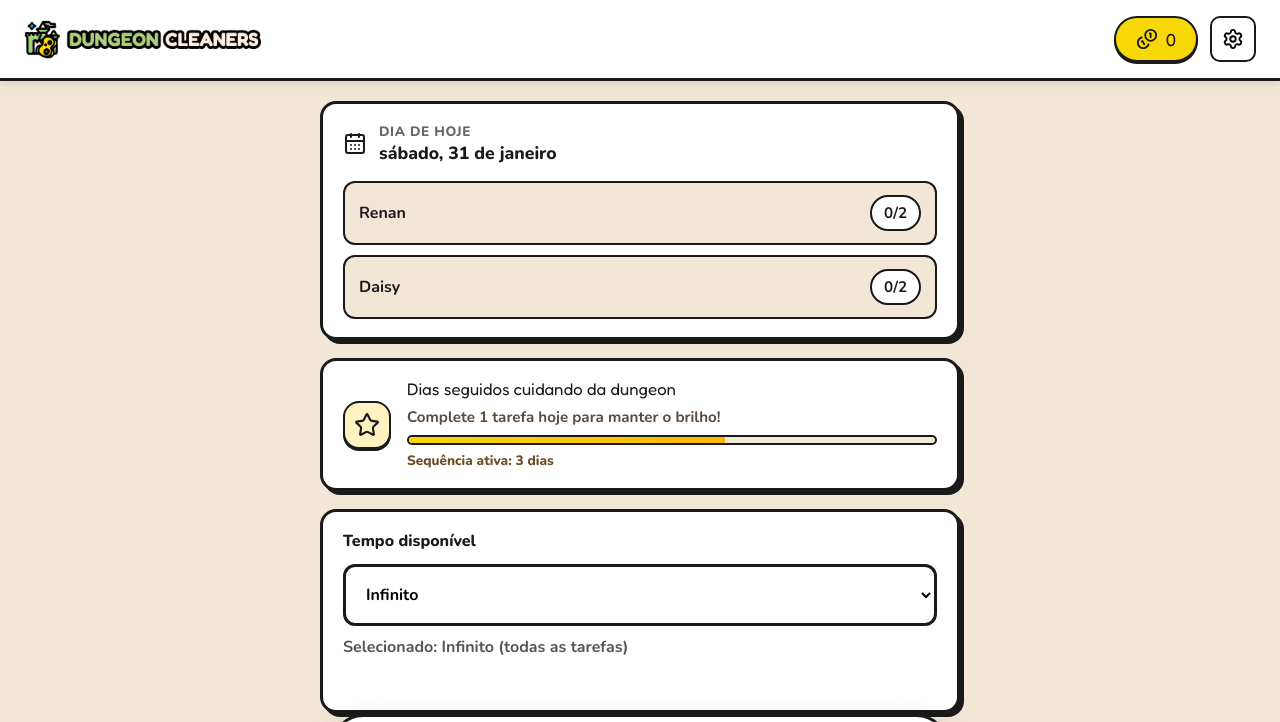
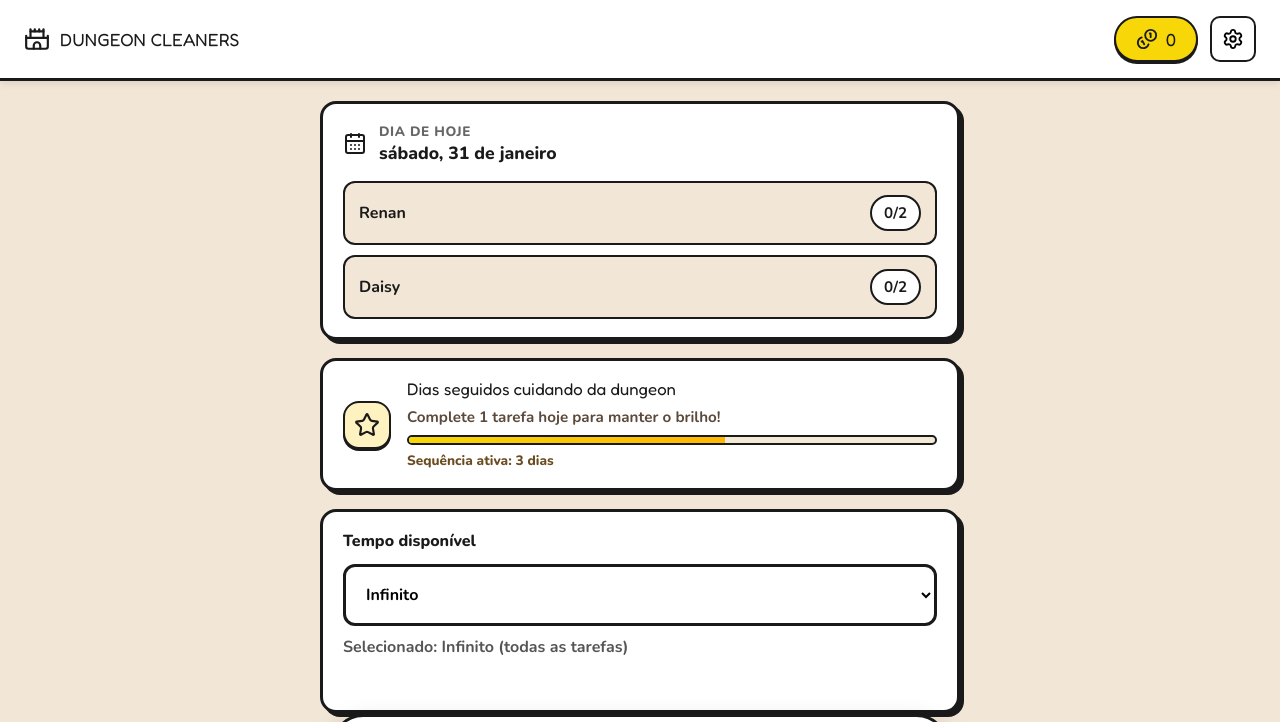
Before and after one commit to reesoousa/Dungeon-Casinha-Cleaners, a plain HTML site: page index.html in a window 1280 px wide. Both pictures are taken after a click on the button "COMEÇAR AVENTURA". Shown: the top 722 px of the page. Drawn offline with nearby package versions, Linux system fonts and the light colour scheme.

Commit message:
Revert "Replace header icon/text with PNG logo and add favicon"

```diff
--- a/assets/css/style.css
+++ b/assets/css/style.css
@@ -168,14 +168,6 @@ header {
     display: flex;
     align-items: center;
     gap: 10px;
-}
-
-.logo-image {
-    display: block;
-    height: clamp(28px, 4vw, 40px);
-    width: auto;
-    max-width: min(240px, 50vw);
-    object-fit: contain;
 }
 
 .gold-display {
--- a/index.html
+++ b/index.html
@@ -4,7 +4,6 @@
     <meta charset="UTF-8">
     <meta name="viewport" content="width=device-width, initial-scale=1.0">
     <title>Dungeon Cleaners RPG</title>
-    <link rel="icon" type="image/png" href="assets/images/dungeon-cleaners-favicon.png">
     <link href="https://fonts.googleapis.com/css2?family=Fredoka:wght@400;500;600;700&family=Nunito:wght@400;600;700;800&display=swap" rel="stylesheet">
     <script src="https://unpkg.com/lucide@latest"></script>
     <link rel="stylesheet" href="assets/css/style.css">
@@ -12,7 +11,8 @@
 <body>
     <header id="app-header" style="display:none;">
         <div class="logo">
-            <img src="assets/images/dungeon-cleaners-logo.png" alt="Dungeon Cleaners" class="logo-image">
+            <i data-lucide="castle" style="width: 26px; height: 26px;"></i>
+            <span>DUNGEON CLEANERS</span>
         </div>
         <div class="header-actions">
             <div class="gold-display">
```
